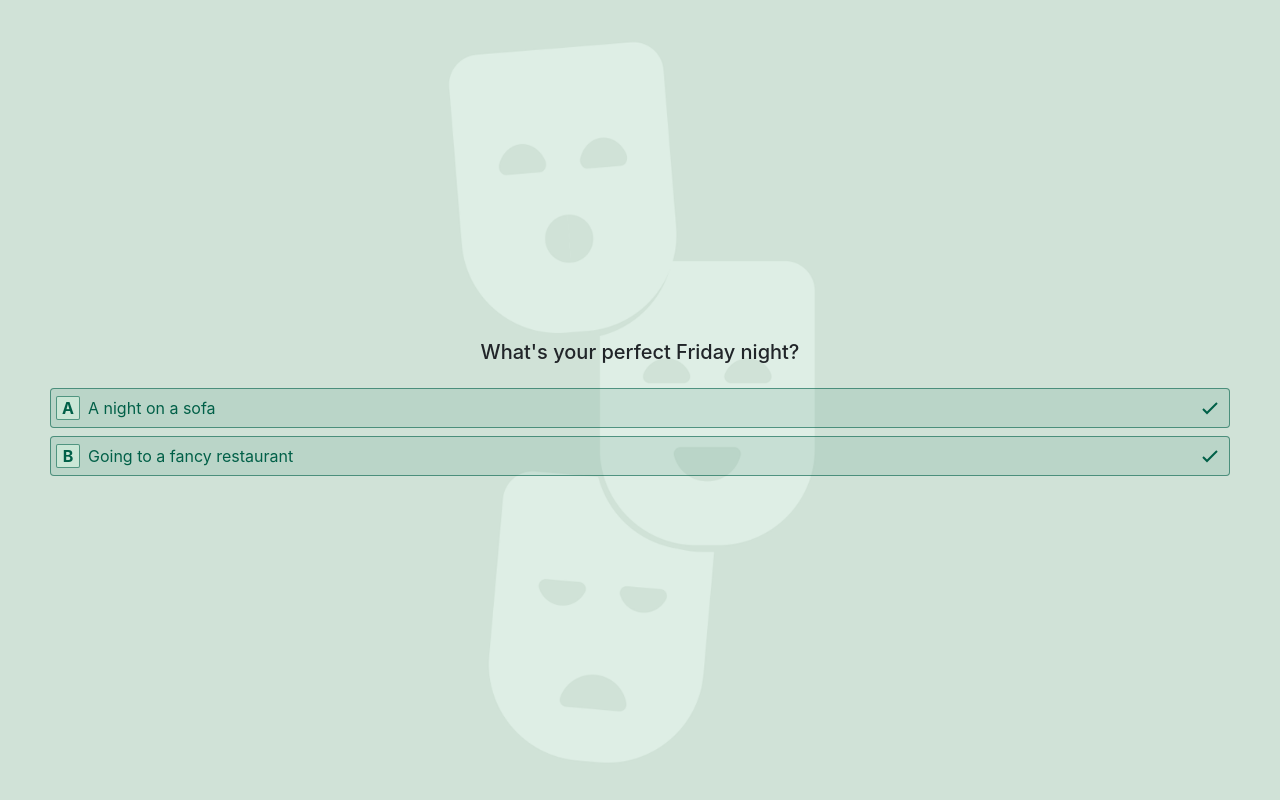
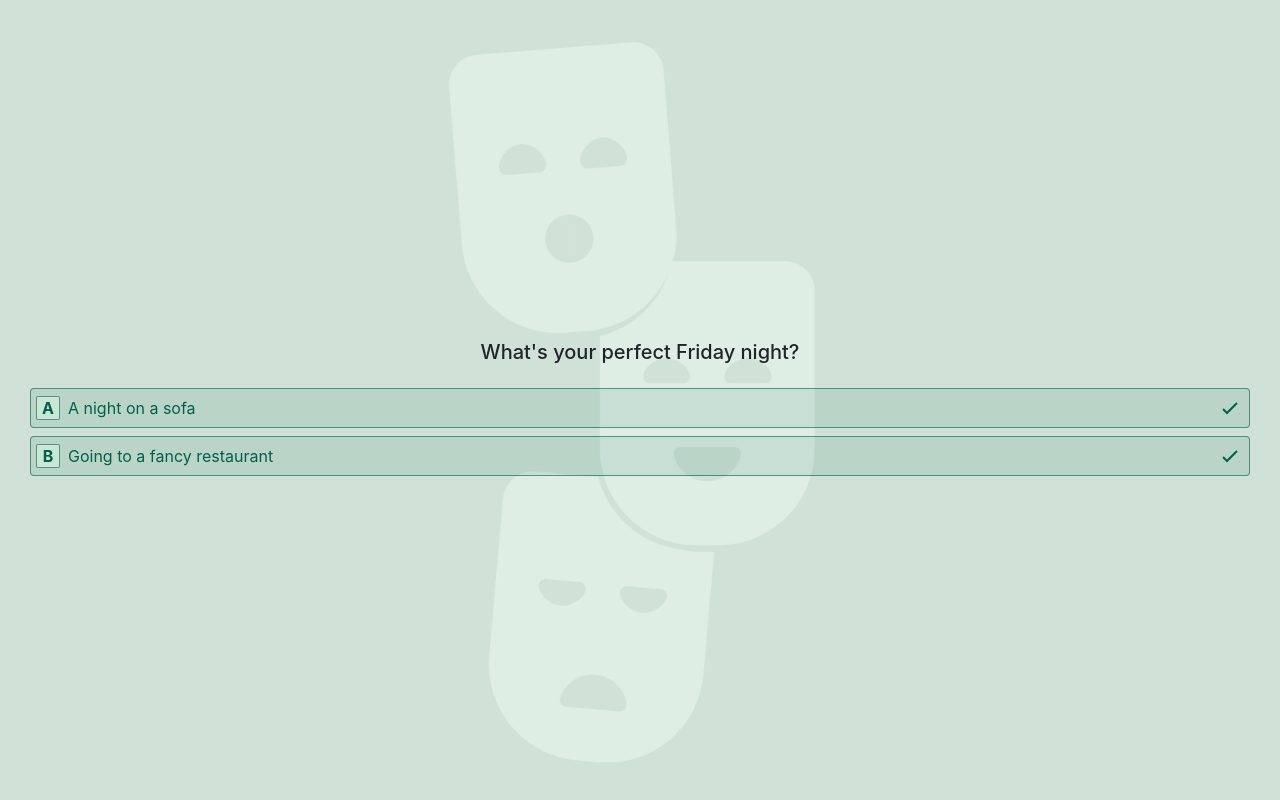
Before and after one commit to ripa-alexandr/quiz1, a plain HTML site: page index.html in a window 1280 px wide. Both pictures are taken after a click on the button "Let's do it". Drawn offline with Linux system fonts and the light colour scheme.

Commit message:
clean up

```diff
--- a/css/style.css
+++ b/css/style.css
@@ -20,16 +20,6 @@ html {
     width: 100%;
     display: flex;
     flex-direction: column;
-}
-.question-wrapper {
-    position: relative;
-    height: 100%;
-    width: 100%;
-    display: flex;
-    -webkit-box-pack: center;
-    justify-content: center;
-    flex-direction: column;
-    align-self: flex-start;
 }
 .main {
     position: relative;
@@ -90,16 +80,16 @@ html {
 }
 
 .question-wrapper {
+    position: relative;
     height: 100%;
     width: 100%;
+    display: flex;
     -webkit-box-pack: center;
     justify-content: center;
     flex-direction: column;
     align-self: flex-start;
-
-    padding-left: 40px;
-    padding-right: 40px;
-    text-align: left;
+    padding-left: 20px;
+    padding-right: 20px;
 }
 .answer-section {
     display: inline-flex;
```
